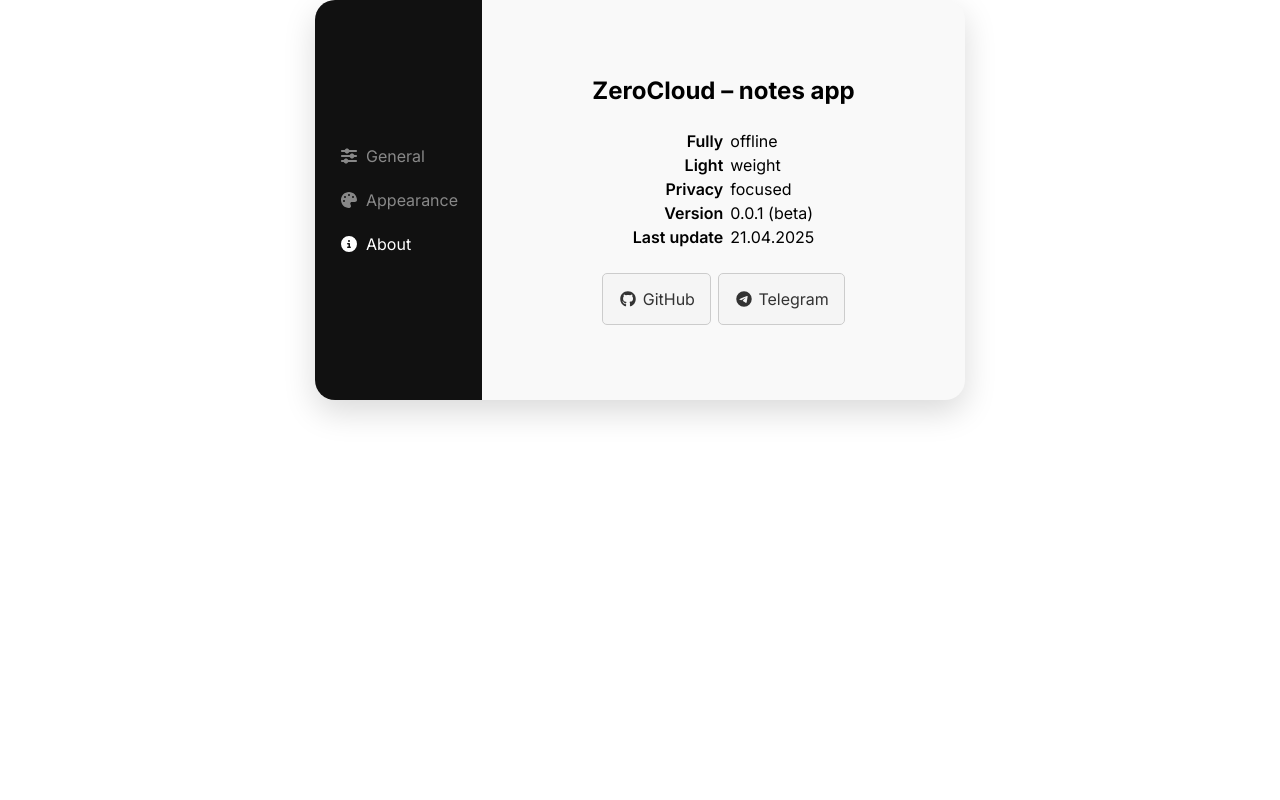
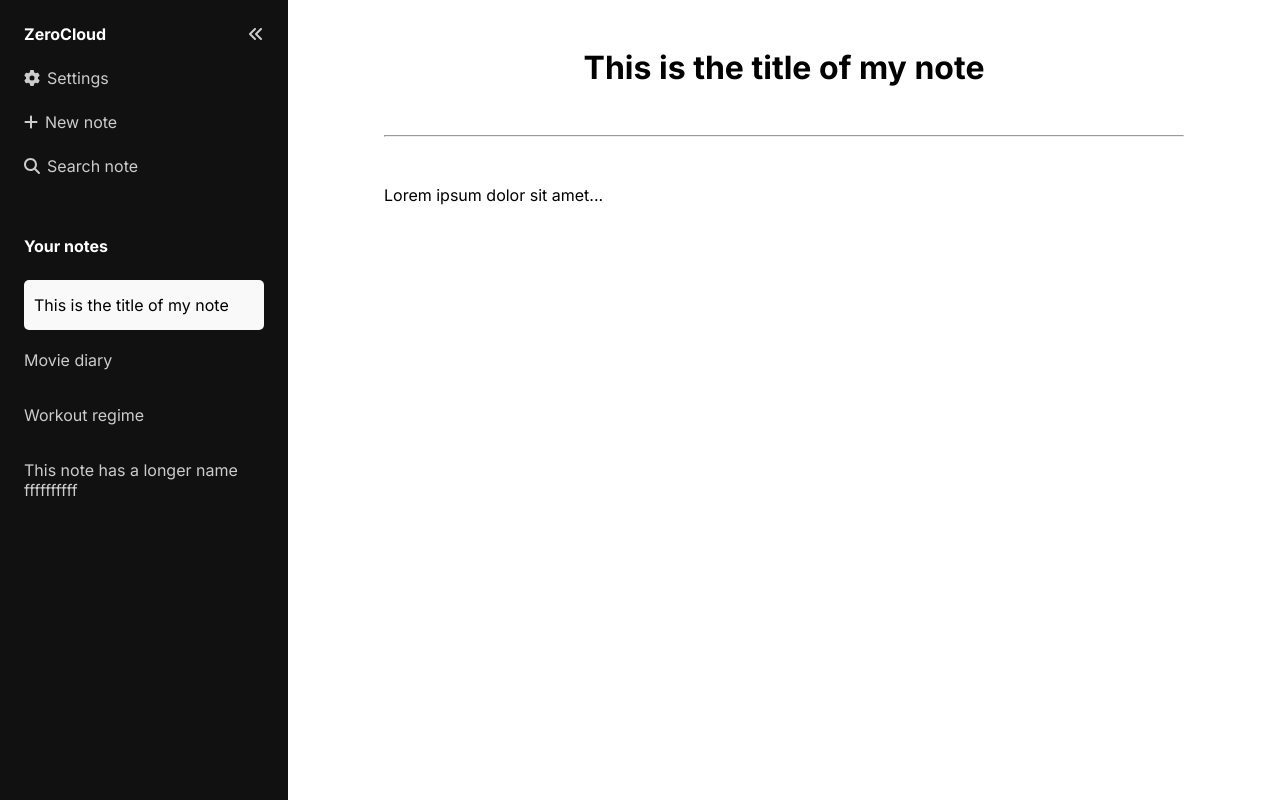
Before and after one commit to ZadniproIon/zero-cloud-notes-app, a React (Create React App) app in the folder react-app/: page / in a window 1280 px wide. Built offline with nearby package versions, Linux system fonts and the light colour scheme.

Commit message:
Just getting started...

```diff
--- a/react-app/package.json
+++ b/react-app/package.json
@@ -3,13 +3,17 @@
   "version": "0.1.0",
   "private": true,
   "dependencies": {
+    "@fortawesome/fontawesome-svg-core": "^6.7.2",
+    "@fortawesome/free-brands-svg-icons": "^6.7.2",
+    "@fortawesome/free-solid-svg-icons": "^6.7.2",
+    "@fortawesome/react-fontawesome": "^0.2.2",
     "@testing-library/dom": "^10.4.0",
     "@testing-library/jest-dom": "^6.6.3",
     "@testing-library/react": "^16.3.0",
     "@testing-library/user-event": "^13.5.0",
     "react": "^19.1.0",
     "react-dom": "^19.1.0",
-    "react-scripts": "5.0.1",
+    "react-scripts": "^5.0.1",
     "web-vitals": "^2.1.4"
   },
   "scripts": {
--- a/react-app/src/components/App.js
+++ b/react-app/src/components/App.js
@@ -1,13 +1,45 @@
 import { Sidebar } from './Sidebar';
 import NoteWindow from './NoteWindow';
 import SettingsModal from './SettingsModal';
+import { useState } from 'react';
 
 function App() {
+
+  const [notes, setNotes] = useState([
+    { title: "This is the title of my note", content: "Lorem ipsum dolor sit amet..." },
+    { title: "Movie diary", content: "Saw Blade Runner 2049 again." },
+    { title: "Workout regime", content: "Push/pull/legs split." },
+    { title: "This note has a longer name ffffffffff", content: "" }
+  ]);
+
+  const [activeIndex, setActiveIndex] = useState(0);
+
   return (
-    <div id='app-window'>
-      {/*<Sidebar />
-      <NoteWindow /> */}
-      <SettingsModal />
+    <div id="app-window">
+      <Sidebar
+        notes={notes}
+        setNotes={setNotes}
+        activeIndex={activeIndex}
+        setActiveIndex={setActiveIndex}
+      />
+      <NoteWindow
+        note={notes[activeIndex]}
+        onChange={(updatedNote) => {
+          const updatedNotes = [...notes];
+          updatedNotes[activeIndex] = updatedNote;
+          setNotes(updatedNotes);
+        }}
+      />
+
+    </div>
+  );
+
+
+
+  return (
+    <div id=''>
+      <Sidebar />
+      <NoteWindow />
     </div>
   );
 }
--- a/react-app/src/components/NoteWindow.js
+++ b/react-app/src/components/NoteWindow.js
@@ -1,25 +1,46 @@
-export function NoteWindow() {
+import { useState, useEffect } from 'react';
+
+export function NoteWindow({ note, onChange }) {
+  const [title, setTitle] = useState(note.title);
+  const [content, setContent] = useState(note.content);
+
+  // Sync when active note changes
+  useEffect(() => {
+    setTitle(note.title);
+    setContent(note.content);
+  }, [note]);
+
+  useEffect(() => {
+    onChange({ title, content });
+  }, [title, content]);
+
+  function handleContentChange(e) {
+    setContent(e.target.value);
+
+    // Auto-grow textarea
+    e.target.style.height = 'auto'; // Reset height
+    e.target.style.height = e.target.scrollHeight + 'px'; // Adjust to content
+    }
 
 
   return (
     <div id="note-window">
       <div id="note-content">
-                <p id="note-content-note-title">This is the title of the note</p>
+        <input
+          id="note-content-note-title"
+          value={title}
+          onChange={(e) => setTitle(e.target.value)}
+          placeholder='Note title'
+        />
         <hr />
-                <div id="note-content-text">
-                    <p>Lorem ipsum dolor sit amet, consectetur adipiscing elit, sed do eiusmod tempor incididunt ut labore et dolore magna aliqua. Ut enim ad minim veniam, quis nostrud exercitation ullamco laboris nisi ut aliquip ex ea commodo consequat. Duis aute irure dolor in reprehenderit in voluptate velit esse cillum dolore eu fugiat nulla pariatur. Excepteur sint occaecat cupidatat non proident, sunt in culpa qui officia deserunt mollit anim id est laborum.</p>
-                    <p>Sed ut perspiciatis unde omnis iste natus error sit voluptatem accusantium doloremque laudantium, totam rem aperiam, eaque ipsa quae ab illo inventore veritatis et quasi architecto beatae vitae dicta sunt explicabo. Nemo enim ipsam voluptatem quia voluptas sit aspernatur aut odit aut fugit, sed quia consequuntur magni dolores eos qui ratione voluptatem sequi nesciunt. Neque porro quisquam est, qui dolorem ipsum quia dolor sit amet, consectetur, adipisci velit, sed quia non numquam eius modi tempora incidunt ut labore et dolore magnam aliquam quaerat voluptatem. Ut enim ad minima veniam, quis nostrum exercitationem ullam corporis suscipit laboriosam, nisi ut aliquid ex ea commodi consequatur? Quis autem vel eum iure reprehenderit qui in ea voluptate velit esse quam nihil molestiae consequatur, vel illum qui dolorem eum fugiat quo voluptas nulla pariatur?</p>
-                    <p>Sed ut perspiciatis unde omnis iste natus error sit voluptatem accusantium doloremque laudantium, totam rem aperiam, eaque ipsa quae ab illo inventore veritatis et quasi architecto beatae vitae dicta sunt explicabo. Nemo enim ipsam voluptatem quia voluptas sit aspernatur aut odit aut fugit, sed quia consequuntur magni dolores eos qui ratione voluptatem sequi nesciunt. Neque porro quisquam est, qui dolorem ipsum quia dolor sit amet, consectetur, adipisci velit, sed quia non numquam eius modi tempora incidunt ut labore et dolore magnam aliquam quaerat voluptatem. Ut enim ad minima veniam, quis nostrum exercitationem ullam corporis suscipit laboriosam, nisi ut aliquid ex ea commodi consequatur? Quis autem vel eum iure reprehenderit qui in ea voluptate velit esse quam nihil molestiae consequatur, vel illum qui dolorem eum fugiat quo voluptas nulla pariatur?</p>
-                    <p>Sed ut perspiciatis unde omnis iste natus error sit voluptatem accusantium doloremque laudantium, totam rem aperiam, eaque ipsa quae ab illo inventore veritatis et quasi architecto beatae vitae dicta sunt explicabo. Nemo enim ipsam voluptatem quia voluptas sit aspernatur aut odit aut fugit, sed quia consequuntur magni dolores eos qui ratione voluptatem sequi nesciunt. Neque porro quisquam est, qui dolorem ipsum quia dolor sit amet, consectetur, adipisci velit, sed quia non numquam eius modi tempora incidunt ut labore et dolore magnam aliquam quaerat voluptatem. Ut enim ad minima veniam, quis nostrum exercitationem ullam corporis suscipit laboriosam, nisi ut aliquid ex ea commodi consequatur? Quis autem vel eum iure reprehenderit qui in ea voluptate velit esse quam nihil molestiae consequatur, vel illum qui dolorem eum fugiat quo voluptas nulla pariatur?</p>
-                    <p>Sed ut perspiciatis unde omnis iste natus error sit voluptatem accusantium doloremque laudantium, totam rem aperiam, eaque ipsa quae ab illo inventore veritatis et quasi architecto beatae vitae dicta sunt explicabo. Nemo enim ipsam voluptatem quia voluptas sit aspernatur aut odit aut fugit, sed quia consequuntur magni dolores eos qui ratione voluptatem sequi nesciunt. Neque porro quisquam est, qui dolorem ipsum quia dolor sit amet, consectetur, adipisci velit, sed quia non numquam eius modi tempora incidunt ut labore et dolore magnam aliquam quaerat voluptatem. Ut enim ad minima veniam, quis nostrum exercitationem ullam corporis suscipit laboriosam, nisi ut aliquid ex ea commodi consequatur? Quis autem vel eum iure reprehenderit qui in ea voluptate velit esse quam nihil molestiae consequatur, vel illum qui dolorem eum fugiat quo voluptas nulla pariatur?</p>
-                    <p>Sed ut perspiciatis unde omnis iste natus error sit voluptatem accusantium doloremque laudantium, totam rem aperiam, eaque ipsa quae ab illo inventore veritatis et quasi architecto beatae vitae dicta sunt explicabo. Nemo enim ipsam voluptatem quia voluptas sit aspernatur aut odit aut fugit, sed quia consequuntur magni dolores eos qui ratione voluptatem sequi nesciunt. Neque porro quisquam est, qui dolorem ipsum quia dolor sit amet, consectetur, adipisci velit, sed quia non numquam eius modi tempora incidunt ut labore et dolore magnam aliquam quaerat voluptatem. Ut enim ad minima veniam, quis nostrum exercitationem ullam corporis suscipit laboriosam, nisi ut aliquid ex ea commodi consequatur? Quis autem vel eum iure reprehenderit qui in ea voluptate velit esse quam nihil molestiae consequatur, vel illum qui dolorem eum fugiat quo voluptas nulla pariatur?</p>
-                    <p>Sed ut perspiciatis unde omnis iste natus error sit voluptatem accusantium doloremque laudantium, totam rem aperiam, eaque ipsa quae ab illo inventore veritatis et quasi architecto beatae vitae dicta sunt explicabo. Nemo enim ipsam voluptatem quia voluptas sit aspernatur aut odit aut fugit, sed quia consequuntur magni dolores eos qui ratione voluptatem sequi nesciunt. Neque porro quisquam est, qui dolorem ipsum quia dolor sit amet, consectetur, adipisci velit, sed quia non numquam eius modi tempora incidunt ut labore et dolore magnam aliquam quaerat voluptatem. Ut enim ad minima veniam, quis nostrum exercitationem ullam corporis suscipit laboriosam, nisi ut aliquid ex ea commodi consequatur? Quis autem vel eum iure reprehenderit qui in ea voluptate velit esse quam nihil molestiae consequatur, vel illum qui dolorem eum fugiat quo voluptas nulla pariatur?</p>
-
+        <textarea
+          id="note-content-text"
+          value={content}
+          onChange={handleContentChange}
+          placeholder="Write your note's content here"
+          rows={1}
+        />
       </div>
-
-
-            </div>
-
     </div>
   );
 }
--- a/react-app/src/components/Sidebar.js
+++ b/react-app/src/components/Sidebar.js
@@ -1,22 +1,33 @@
 import { FontAwesomeIcon } from '@fortawesome/react-fontawesome';
 import { faAnglesLeft, faGear, faPlus, faMagnifyingGlass } from '@fortawesome/free-solid-svg-icons';
 
-export function Sidebar() {
+import { useState } from 'react';
 
+
+
+
+export function Sidebar({ notes, setNotes, activeIndex, setActiveIndex }) {
   return (
     <div id="sidebar">
-
       {/* Top part */}
       <div id="sidebar-div-1">
         <div id="title-name-div">
           <p>ZeroCloud</p>
-                    <FontAwesomeIcon icon={faAnglesLeft} id='icon-faAnglesLeft'/>
+          <FontAwesomeIcon icon={faAnglesLeft} id='icon-faAnglesLeft' />
         </div>
         <div className='sidebar-options-div-item'>
           <FontAwesomeIcon icon={faGear} />
           <p>Settings</p>
         </div>
-                <div className='sidebar-options-div-item'>
+        <div
+          className='sidebar-options-div-item'
+          onClick={() => {
+            const newNote = { title: `Untitled ${notes.length + 1}`, content: "" };
+            setNotes([...notes, newNote]);
+            setActiveIndex(notes.length);
+        }}
+
+        >
           <FontAwesomeIcon icon={faPlus} />
           <p>New note</p>
         </div>
@@ -31,32 +42,21 @@
         <p id='sidebar-div-2-title'>Your notes</p>
 
         <div id='sidebar-div-2-notes-div'>
-                    <div className='note-div active-note'><p>This is the title of my note</p></div>
-                    <div className='note-div'><p>Movie diary</p></div>
-                    <div className='note-div'><p>Workout regime</p></div>
-                    <div className='note-div'><p>This note has a longer name ffffffffff</p></div>
-                    <div className='note-div'><p>Just a note</p></div>
-                    <div className='note-div'><p>Just a note</p></div>
-                    <div className='note-div'><p>Just a note</p></div>
-                    <div className='note-div'><p>Just a note</p></div>
-                    <div className='note-div'><p>Just a note</p></div>
-                    <div className='note-div'><p>Just a note</p></div>
-                    <div className='note-div'><p>Just a note</p></div>
-                    <div className='note-div'><p>Just a note</p></div>
-                    <div className='note-div'><p>Just a note</p></div>
-                    <div className='note-div'><p>Just a note</p></div>
-                    <div className='note-div'><p>Just a note</p></div>
-                    <div className='note-div'><p>Just a note</p></div>
-                    <div className='note-div'><p>Just a note</p></div>
-                    <div className='note-div'><p>Just a note</p></div>
-                    <div className='note-div'><p>Just a note</p></div>
-                    <div className='note-div'><p>Just a note</p></div>
+          {notes.map((note, index) => (
+            <div
+                className={`note-div ${index === activeIndex ? 'active-note' : ''}`}
+                onClick={() => setActiveIndex(index)}
+                key={index}
+            >
+                <p>{note.title}</p>
+            </div>
+            ))}
 
         </div>
-
       </div>
     </div>
   );
 }
 
+
 export default Sidebar;
--- a/react-app/src/index.css
+++ b/react-app/src/index.css
@@ -145,3 +145,15 @@
 #note-content-text {
 
 }
+
+
+
+/* Added from ChatGPT */
+#note-content-note-title,
+#note-content-text {
+  border: none;
+  outline: none;
+  width: 100%;
+  font-family: inherit;
+  resize: none;
+}
```
Also changed, not shown: 2 other files (tests, documents, lock files or other folders). Lines whose indentation alone changed are shown as unchanged.
